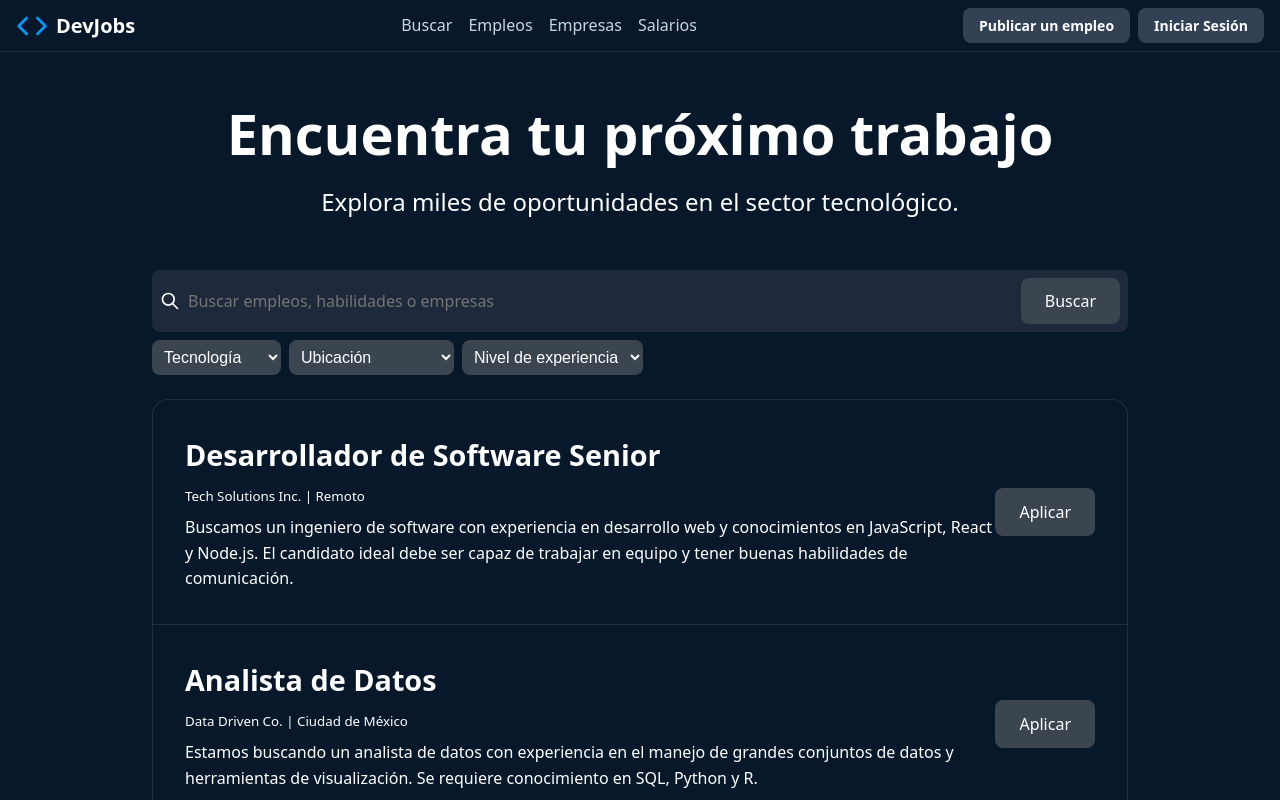
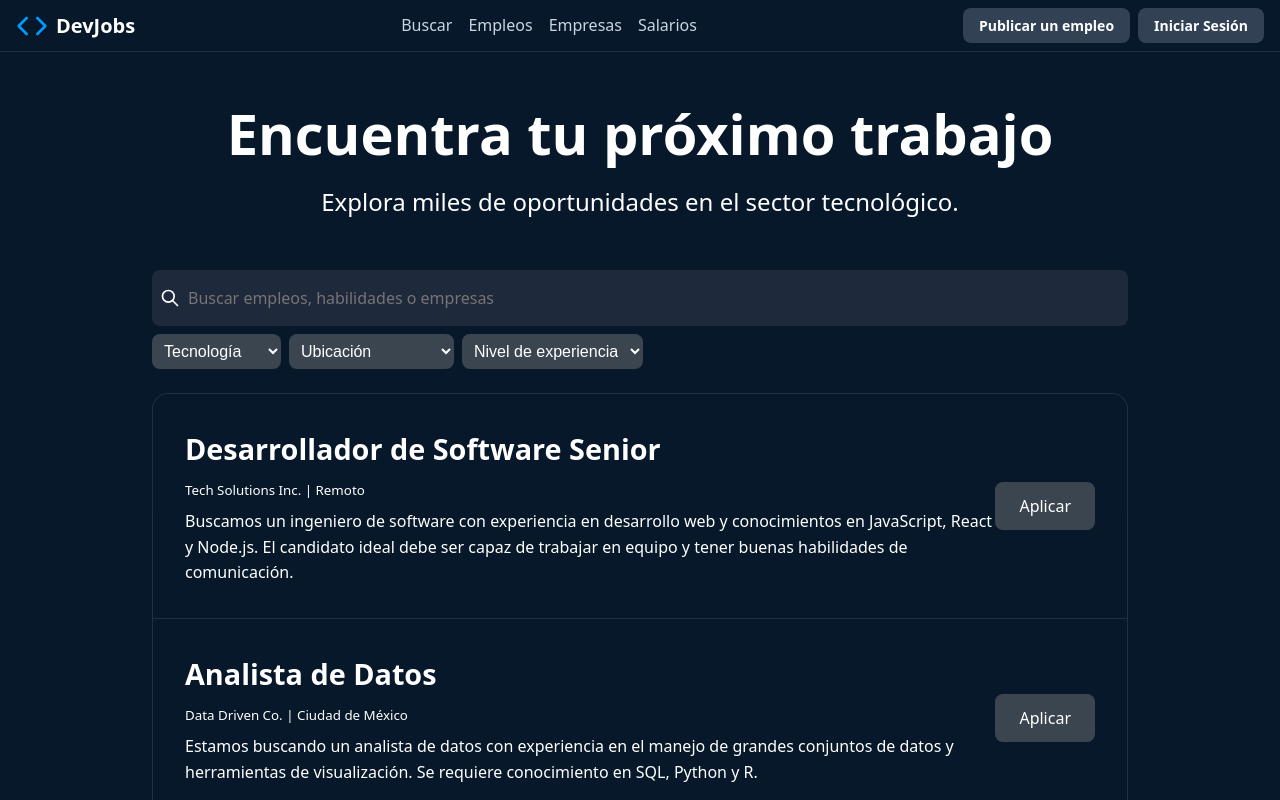
Before and after one commit to Ramiro-Zarate/Dev-Jobs-React, a React (Vite) app in the folder dev-jobs-react/: page / in a window 1280 px wide. Shown: the top 800 px of the page. Built offline with nearby package versions, Linux system fonts and the light colour scheme.

Commit message:
feat: add tech filter and onchange on filters

```diff
--- a/dev-jobs-react/src/App.jsx
+++ b/dev-jobs-react/src/App.jsx
@@ -20,8 +20,11 @@ function App() {
   })
 
   const jobFilteredByFilters = jobsData.filter(job => {
-    return(
+
+    return (
       (filters.technology === '' || job.data.technology === filters.technology)
+      /* (filters.location === '' || job.ubicacion === filters.location),
+      (filters.experienceLevel === '' || job.data.nivel === filters.experienceLevel) */
     )
   })
 
--- a/dev-jobs-react/src/components/SearchFormSection.jsx
+++ b/dev-jobs-react/src/components/SearchFormSection.jsx
@@ -7,7 +7,7 @@ export function SearchFormSection( {onSearch, onTextFilter} ){
   const idLocation = useId()
   const idExperienceLevel = useId()
 
-  const handleSumbit = (event) => {
+  const handleSubmit = (event) => {
     event.preventDefault()
 
     const formData = new FormData(event.currentTarget) // Devuelve todos los datos del form
@@ -17,6 +17,8 @@ export function SearchFormSection( {onSearch, onTextFilter} ){
       location: formData.get(idLocation),
       experienceLevel: formData.get(idExperienceLevel)
     }
+
+    onSearch(filters)
 
   }
 
@@ -32,7 +34,7 @@ export function SearchFormSection( {onSearch, onTextFilter} ){
         <section>
         <h1>Encuentra tu próximo trabajo</h1>
         <p>Explora miles de oportunidades en el sector tecnológico.</p>
-        <form onSubmit={handleSumbit} role="search">
+        <form onChange={handleSubmit} role="search">
         <div className={styles.formSearch}>
             <svg xmlns="http://www.w3.org/2000/svg" width="20" height="20" viewBox="0 0 24 24" fill="none" stroke="currentColor" strokeWidth="2" strokeLinecap="round" strokeLinejoin="round" className="icon icon-tabler icons-tabler-outline icon-tabler-search">
               <path stroke="none" d="M0 0h24v24H0z" fill="none" />
@@ -40,7 +42,7 @@ export function SearchFormSection( {onSearch, onTextFilter} ){
               <path d="M21 21l-6 -6" />
             </svg>
             <input name={idText} type='text' placeholder="Buscar empleos, habilidades o empresas" onChange={handleTextChange}/>
-            <button type='sumbit'>Buscar</button>
+
         </div>
 
         <div className={styles.searchFilters}>
--- a/dev-jobs-react/src/components/SearchFormSection.module.css
+++ b/dev-jobs-react/src/components/SearchFormSection.module.css
@@ -15,6 +15,7 @@ form {
     background-color: var(--input-bg);
     max-width: 62rem;
     width: 100%;
+    height: 3.5rem;
     border-radius: 0.5rem;
     padding: 0.5rem;
     gap: 0.5rem;
```
